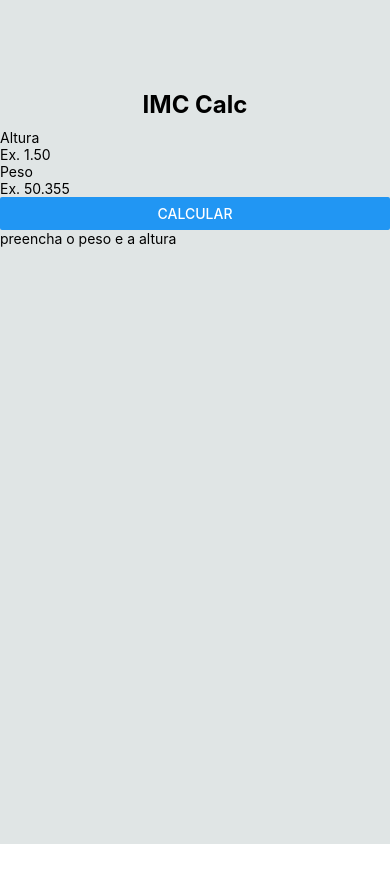
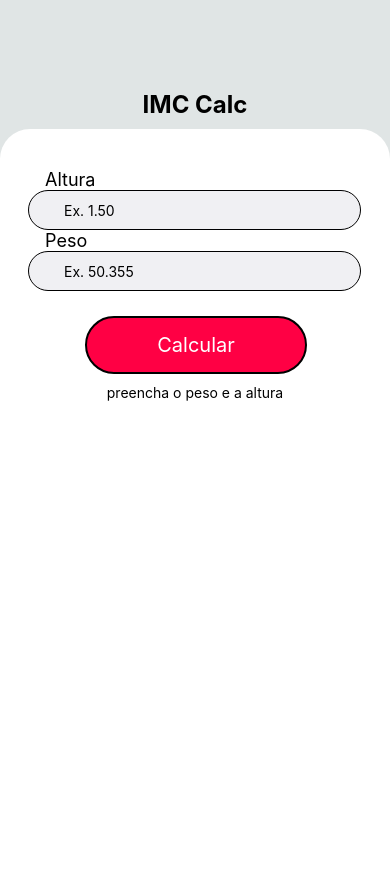
Before and after one commit to EudisAlves/react-native, a React Native app in the folder imc-calc/: screen / in a window 390 px wide. Shown: the top 882 px of the page. Before the commit the page ends 844 px from the top, so only its background shows below. Built offline with nearby package versions, Linux system fonts and the light colour scheme.

Commit message:
Criando style do Form

```diff
--- a/imc-calc/src/components/Form/index.js
+++ b/imc-calc/src/components/Form/index.js
@@ -1,6 +1,7 @@
 import React, { useState } from "react";
-import { View, Text, TextInput, Button} from "react-native";
+import { View, Text, TextInput, TouchableOpacity} from "react-native";
 import ResultImc from "../ResultImc";
+import styles from "./style";
 
 export default function Form() {
 
@@ -29,26 +30,30 @@ export default function Form() {
     }
 
     return (
-        <View>
-            <View>
-                <Text>Altura</Text>
+        <View style={styles.formContext}>
+            <View style={styles.form}>
+                <Text style={styles.formLabel}>Altura</Text>
                 <TextInput
+                style={styles.input}
                 onChangeText={setHeight}
                 value={height}
                 placeholder="Ex. 1.50"
                 keyboardType="numeric"
                 />
-                <Text>Peso</Text>
+                <Text style={styles.formLabel}>Peso</Text>
                 <TextInput
+                style={styles.input}
                 onChangeText={setWeight}
                 value={weight}
                 placeholder="Ex. 50.355"
                 keyboardType="numeric"
                 />
-                <Button
-                onPress={() => validationImc()}
-                title={textButton}
-                />
+                <TouchableOpacity
+                style={styles.button}
+                onPress = {() => validationImc()}
+                >
+                    <Text style={styles.textButton}>{textButton}</Text>
+                </TouchableOpacity>
             </View>
             <ResultImc messageResultImc={messageImc} resultImc={imc}/>
             <View></View>
--- a/imc-calc/src/components/Form/style.js
+++ b/imc-calc/src/components/Form/style.js
@@ -1,9 +1,53 @@
 import { StyleSheet } from "react-native";
 
 const styles = StyleSheet.create ({
-    Title: {
-
+    formContext: {
+        width:"100%",
+        height: "100%",
+        bottom: 0,
+        backgroundColor: "#ffffff",
+        borderTopLeftRadius: 30,
+        borderTopRightRadius: 30,
+        alignItems: "center",
     },
+    form: {
+        width: "100%",
+        height: "auto",
+        marginTop: 30,
+        padding: 10,
+    },
+    formLabel: {
+        color: "#000000",
+        fontSize: 18,
+        paddingLeft: 35,
+    },
+    input: {
+        width: "90%",
+        height: 40,
+        paddingLeft: 35,
+        borderRadius: 50,
+        backgroundColor: "#f0f0f3",
+        borderWidth: 1,
+        borderColor: "black",
+        marginLeft: 18,
+    },
+    button: {
+        borderRadius: 50,
+        borderWidth: 2,
+        borderColor: "#000",
+        backgroundColor: "#ff0044",
+        paddingTop: 15,
+        paddingBottom: 15,
+        marginTop: 25,
+        justifyContent: "center",
+        alignItems: "center",
+        width: "60%",
+        marginLeft: 75
+    },
+    textButton: {
+        color: "#ffffff",
+        fontSize: 20,
+    }
 });
 
 export default styles
```
